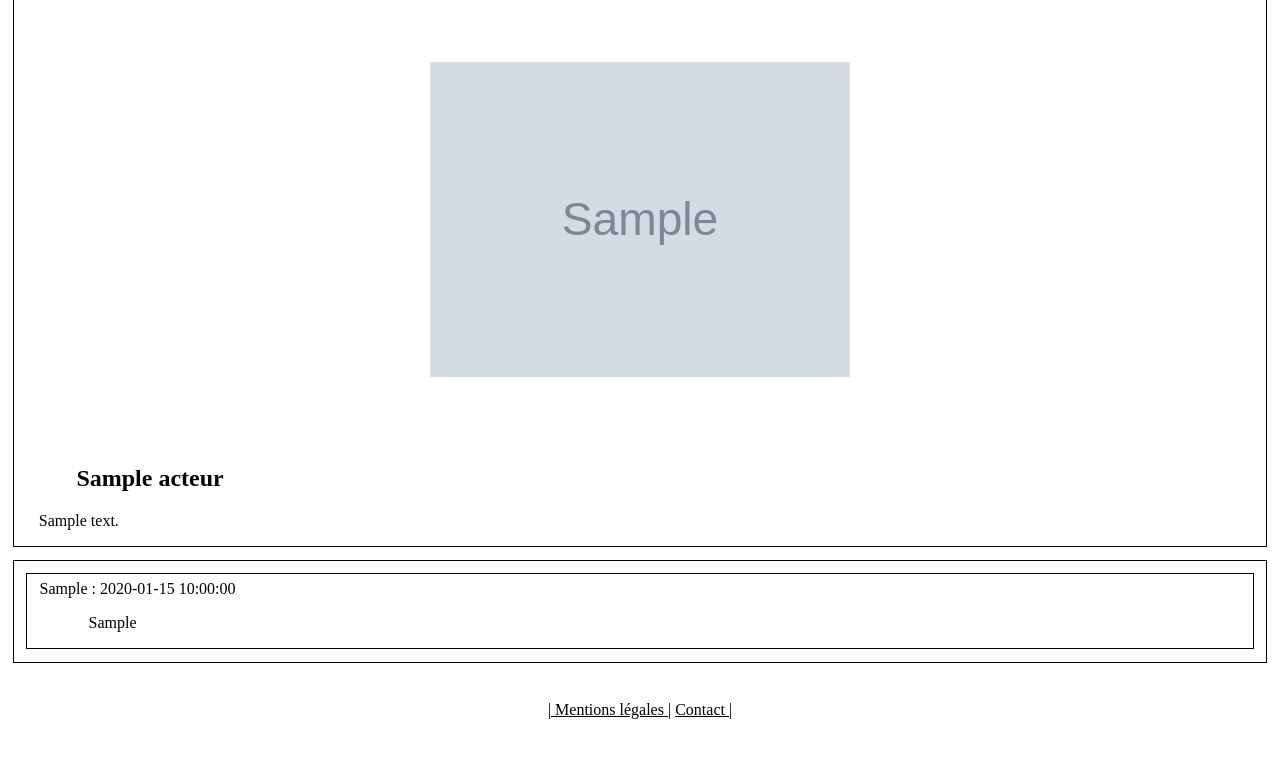
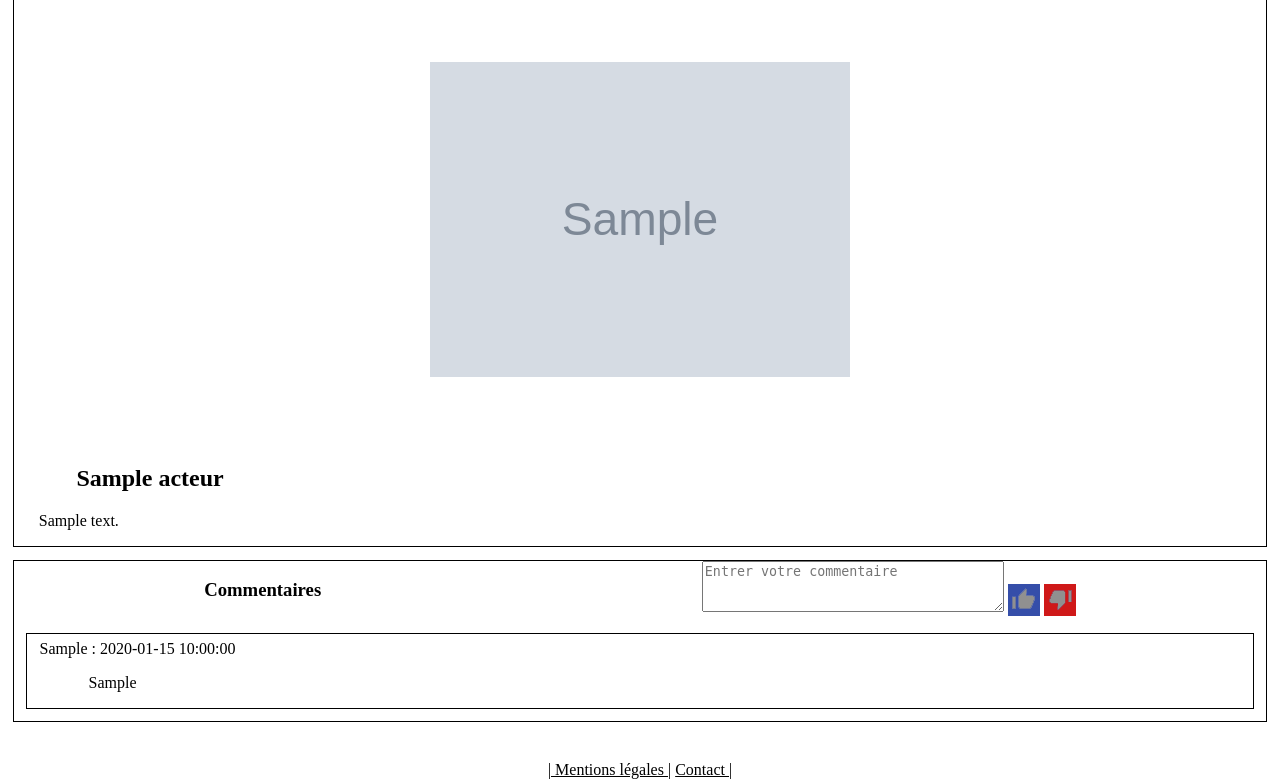
Before and after one commit to theo-m14/OC-ExtranetBancaire, a PHP site: page /oc-extranetbancaire/pageacteur.php?id_acteur=1 in a window 1280 px wide. Shown: the part 231-1013 px from the top of the page. Before the commit the page ends 950 px from the top, so only its background shows below. Run offline with PHP 8.4, Linux system fonts and the light colour scheme; the visitor is signed in with stand-in values (Sample User, id 1); tables that the repository leaves empty or names only in its code hold one stand-in row (values such as "Sample post"); grey boxes marked "Sample" are stand-in pictures.

Commit message:
Rajout textarea pour commentaire et du front des boutons like dislike

```diff
--- a/pageacteur.php
+++ b/pageacteur.php
@@ -32,7 +32,16 @@ $currentactor = currentactor($bdd, $_GET['id_acteur']);
         $postcurrentactor = $bdd->prepare("SELECT COUNT(*) AS Nbpost FROM post WHERE id_acteur=?");
         $postcurrentactor->execute(array($currentactor['id_acteur']));
         $nbre_post = $postcurrentactor->fetch();
-        $catchallactorpost = catchactorpost($bdd, $currentactor['id_acteur']);
+        $catchallactorpost = catchactorpost($bdd, $currentactor['id_acteur']); ?>
+        <div class="topbar_post">
+            <h3>Commentaires</h3>
+            <form method="post">
+                <textarea name="newpost" placeholder="Entrer votre commentaire" rows="3" cols="35"></textarea>
+                <button name="like" class="likebutton"></button>
+                <button name="dislike" class="dislikebutton"></button>
+            </form>
+        </div>
+        <?php
         for ($i = 0; $i < $nbre_post['Nbpost']; $i++) {
             $currentpost = $catchallactorpost->fetch();
             $prenom = getnameuserpost($bdd, $currentpost['id_user']); ?>
--- a/public/css/style.css
+++ b/public/css/style.css
@@ -179,6 +179,25 @@ h2 {
   margin-left: 5%;
 }
 
+.topbar_post {
+  display: flex;
+  justify-content: space-around;
+}
+
+.likebutton {
+  height: 2rem;
+  width: 2rem;
+  background-image: url("../img/like.png");
+  border: #354ea9 solid 0.2rem;
+}
+
+.dislikebutton {
+  height: 2rem;
+  width: 2rem;
+  background-image: url("../img/dislike.png");
+  border: #cf1818 solid 0.2rem;
+}
+
 /* Breakpoint */
 @media (min-width: 768px) {
   .actordisplay {
```
Also changed, not shown: public/index.php (deleted, +0 -79 lines), public/img/dislike.png (added), public/img/like.png (added).
